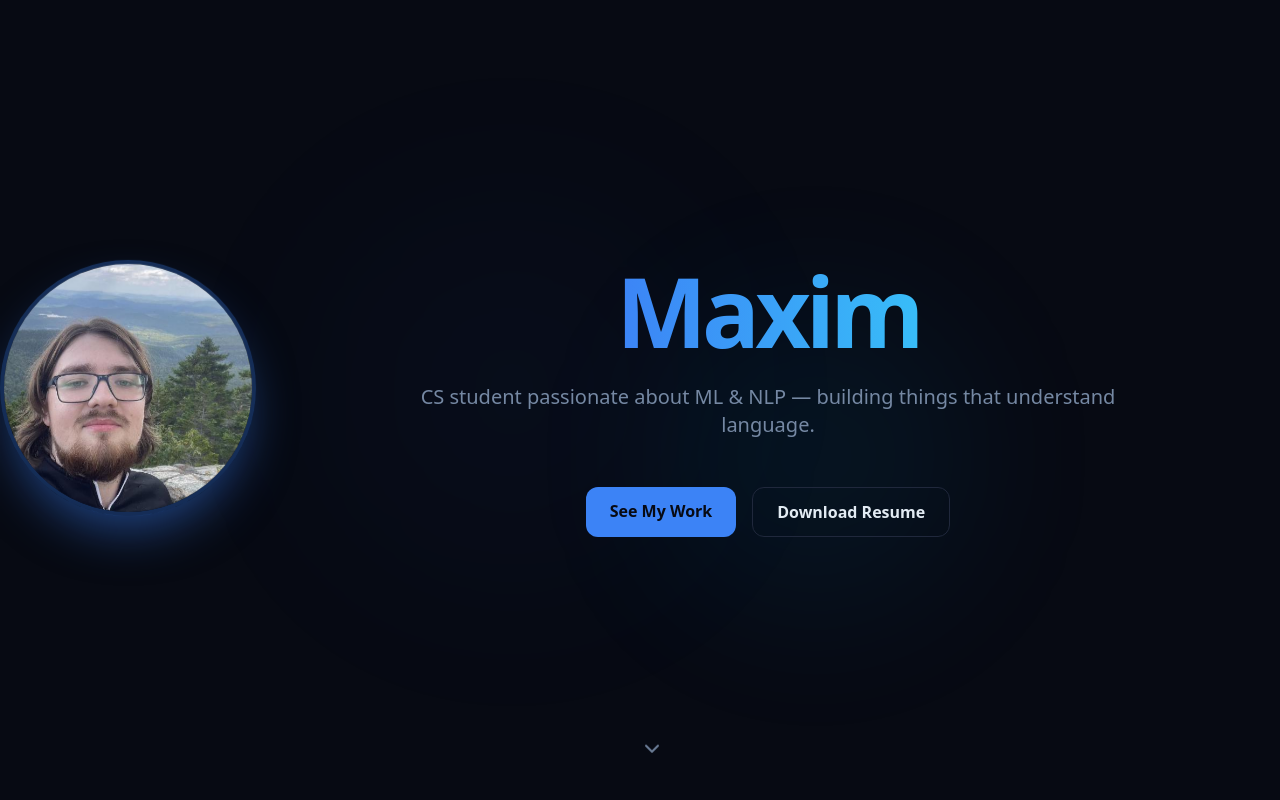
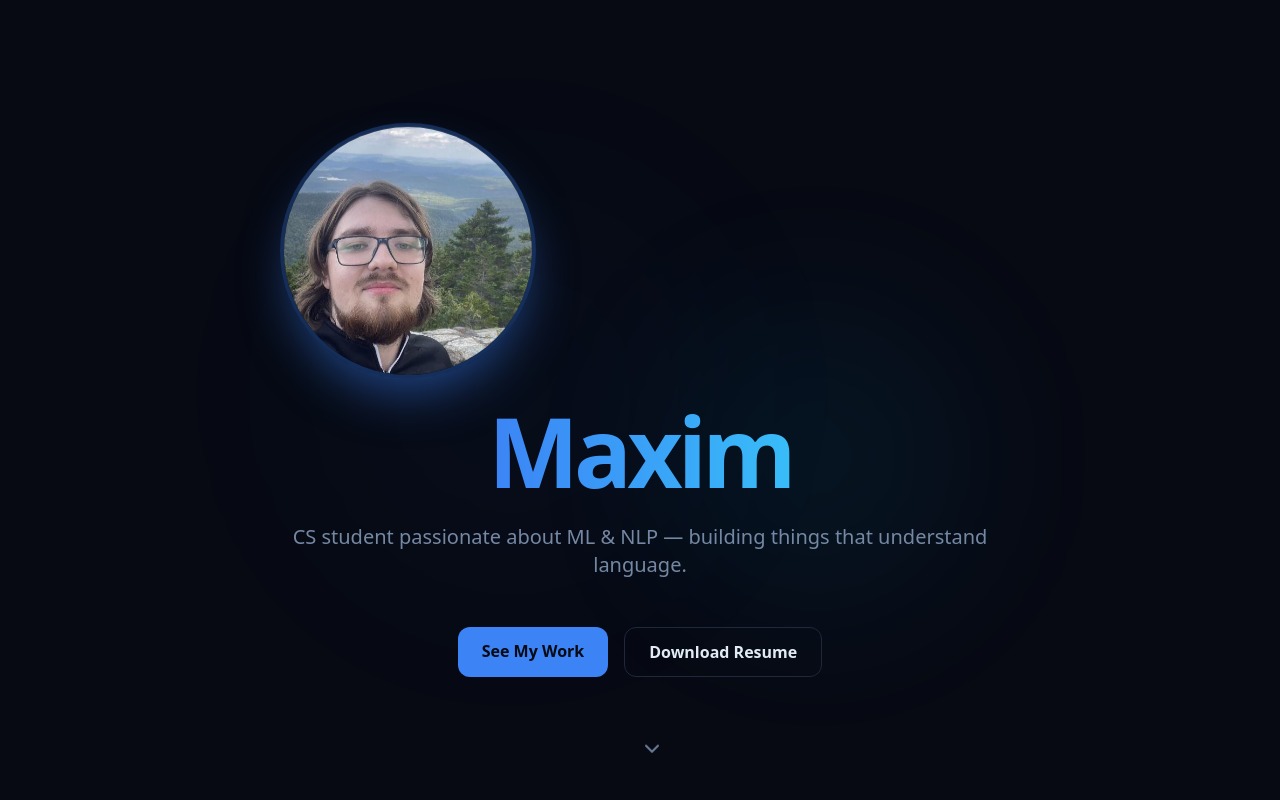
Before and after one commit to MEO256/my_site, a React (Vite) app: page / in a window 1280 px wide. Shown: the top 800 px of the page. Built offline with nearby package versions, Linux system fonts and the light colour scheme; the HTML template or start-up script is replaced by a standard one.

Commit message:
new design

```diff
--- a/src/components/Hero.tsx
+++ b/src/components/Hero.tsx
@@ -26,12 +26,12 @@ const Hero = () => {
       <div className="absolute top-1/4 left-1/4 w-96 h-96 bg-primary/10 rounded-full blur-[120px] animate-pulse-glow" />
       <div className="absolute bottom-1/4 right-1/4 w-72 h-72 bg-sky-500/10 rounded-full blur-[100px] animate-pulse-glow [animation-delay:1.5s]" />
 
-      <img
+      <div className="relative z-10 text-center px-6 max-w-3xl mx-auto">
+        <img
           src="/132910564.jpg"
           alt="Maxim Onashchenko"
-          className="w-64 h-64 rounded-full mb-6 object-cover shadow-2xl shadow-blue-500/50 animate-float border-4 border-blue-500/30"
+          className="w-64 h-64 rounded-full justify-center mb-6 object-cover shadow-2xl shadow-blue-500/50 animate-float border-4 border-blue-500/30"
         />
-      <div className="relative z-10 text-center px-6 max-w-3xl mx-auto">
         <h1 className="text-6xl sm:text-8xl font-black tracking-tighter mb-6 animate-fade-up">
           <span className="text-gradient">Maxim</span>
         </h1>
```
